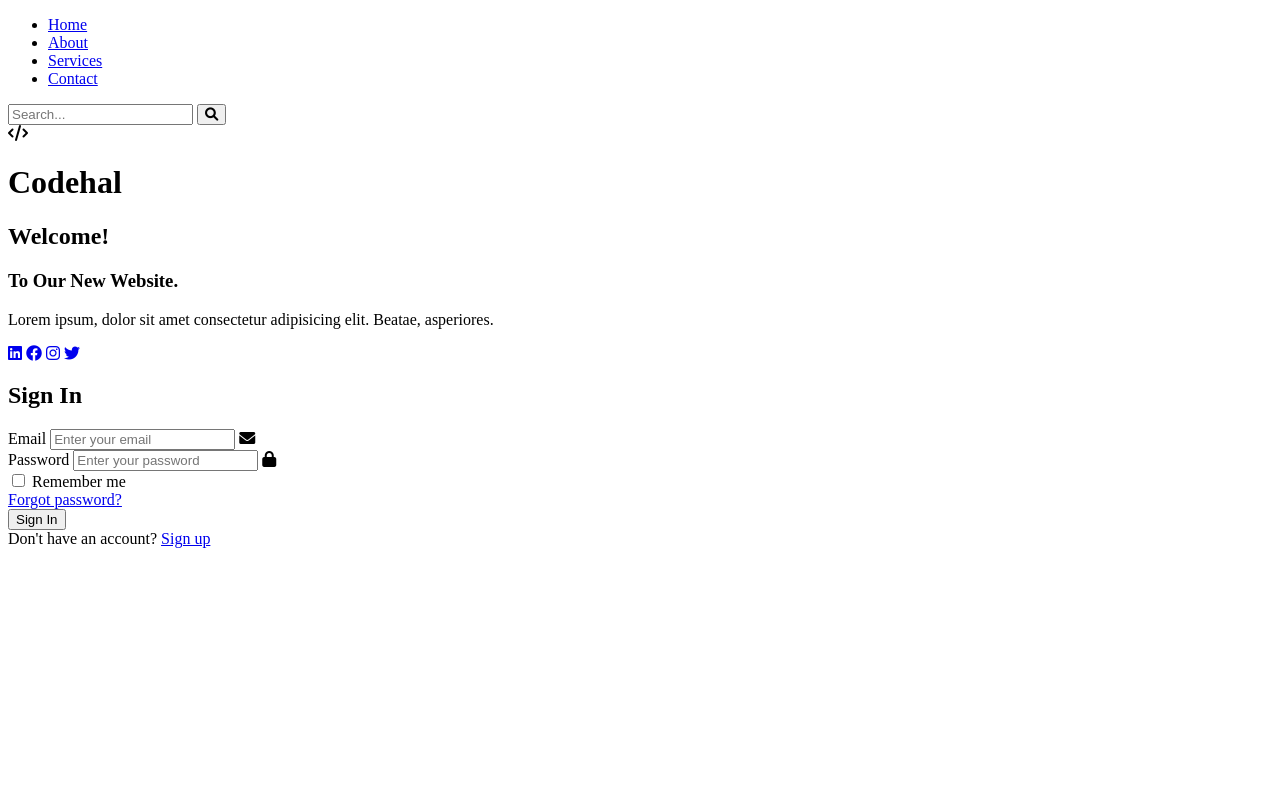
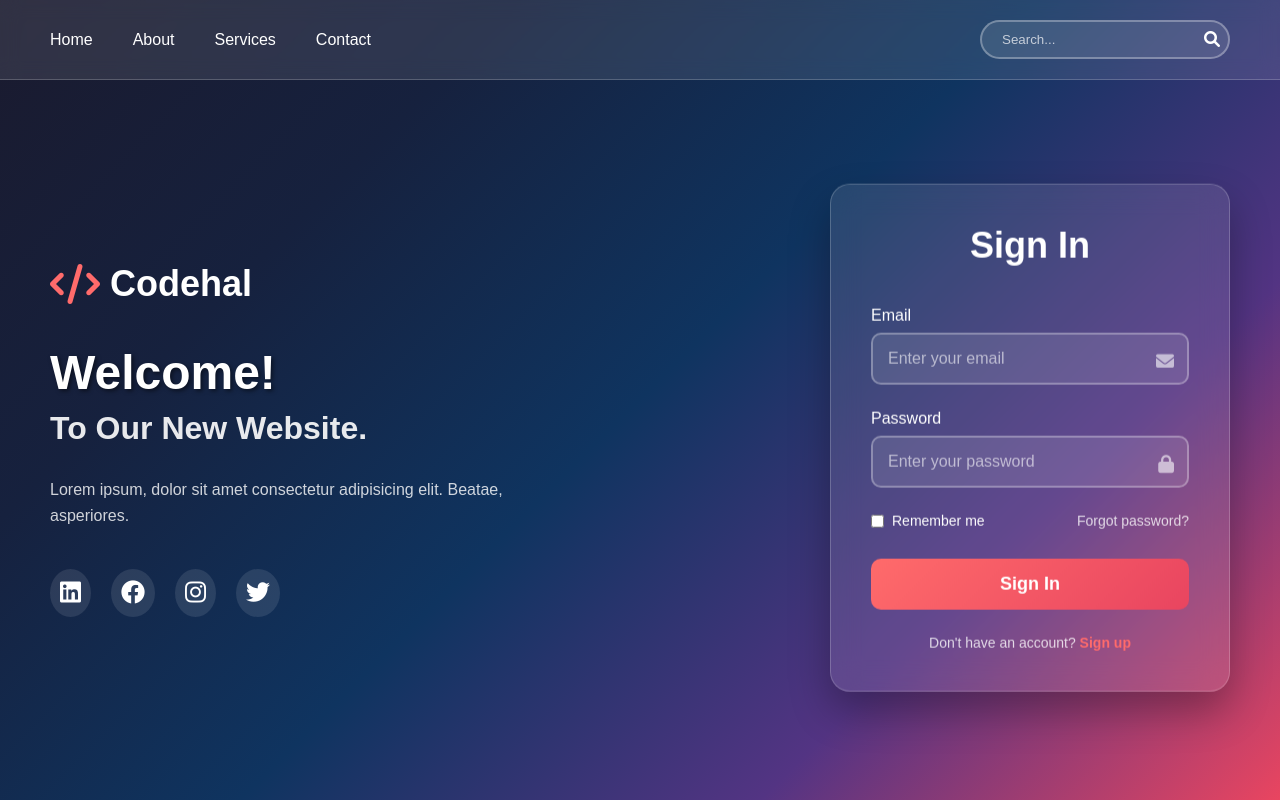
Before and after one commit to Bruhkobby/Login-Practical-Kobby-, a plain HTML site: page Login.html in a window 1280 px wide. Drawn offline with Linux system fonts and the light colour scheme.

Commit message:
Login.html

```diff
--- a/Login.html
+++ b/Login.html
@@ -5,7 +5,7 @@
     <meta name="viewport" content="width=device-width, initial-scale=1.0">
     <title>Codehal - Welcome</title>
     <link rel="stylesheet" href="https://cdnjs.cloudflare.com/ajax/libs/font-awesome/6.0.0/css/all.min.css">
-    <link rel="stylesheet" href="styles.css">
+    <link rel="stylesheet" href="Login.css">
 </head>
 <body>
     <div class="background-overlay"></div>
@@ -73,6 +73,6 @@
         </div>
     </div>
 
-    <script src="script.js"></script>
+    <script src="Login.js"></script>
 </body>
 </html>
```
